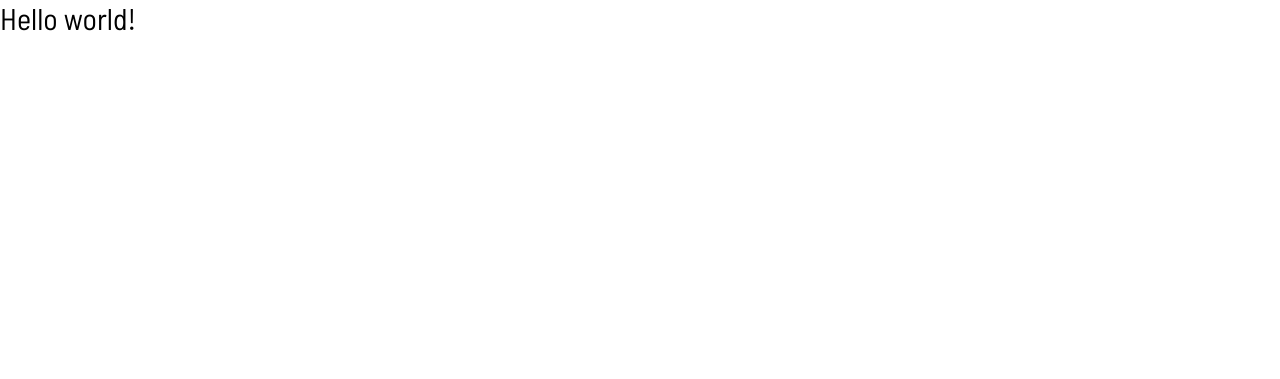
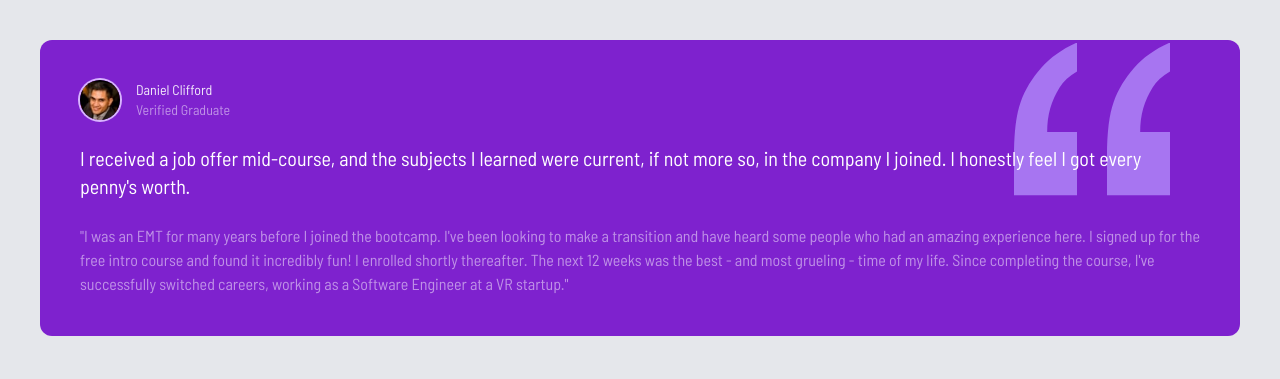
Before and after one commit to Ruslansabitov312/tw-testimonial-grid, a plain HTML site: page index.html in a window 1280 px wide. Drawn offline with Linux system fonts and the light colour scheme.

Commit message:
First box

```diff
--- a/index.html
+++ b/index.html
@@ -11,9 +11,51 @@
       rel="stylesheet"
     />
     <link rel="stylesheet" href="css/style.css" />
-    <title>Tailwind Starter</title>
+    <title>Testimonial Grid</title>
   </head>
-  <body>
-    <h1 class="text-3xl">Hello world!</h1>
+  <body class="bg-gray-200">
+    <!-- Global Container -->
+    <div class="container mx-auto max-w-7xl p-2 md:p-10">
+      <!-- Grid Container -->
+      <div class="text-white">
+        <!-- Box 1 -->
+        <div class="relative p-10 rounded-xl bg-purple-700">
+          <!-- Quotes Image -->
+          <img
+            src="images/bg-pattern-quotation.svg"
+            alt=""
+            class="absolute top-3 right-10 scale-125 md:top-7 md:right-24 md:scale-150"
+          />
+          <!-- Box Header -->
+          <div class="flex z-10 space-x-4">
+            <img
+              src="images/image-daniel.jpg"
+              alt=""
+              class="w-10 h-10 rounded-full ring-2 ring-purple-300"
+            />
+            <div class="text-sm">
+              <h4 class="opacity-90">Daniel Clifford</h4>
+              <p class="opacity-50">Verified Graduate</p>
+            </div>
+          </div>
+          <!-- Large Text -->
+          <p class="relative z-10 mt-6 text-xl">
+            I received a job offer mid-course, and the subjects I learned were
+            current, if not more so, in the company I joined. I honestly feel I
+            got every penny's worth.
+          </p>
+          <!-- Small Text -->
+          <p class="mt-6 opacity-50">
+            "I was an EMT for many years before I joined the bootcamp. I've been
+            looking to make a transition and have heard some people who had an
+            amazing experience here. I signed up for the free intro course and
+            found it incredibly fun! I enrolled shortly thereafter. The next 12
+            weeks was the best - and most grueling - time of my life. Since
+            completing the course, I've successfully switched careers, working
+            as a Software Engineer at a VR startup."
+          </p>
+        </div>
+      </div>
+    </div>
   </body>
 </html>
```
Also changed, not shown: css/style.css.
